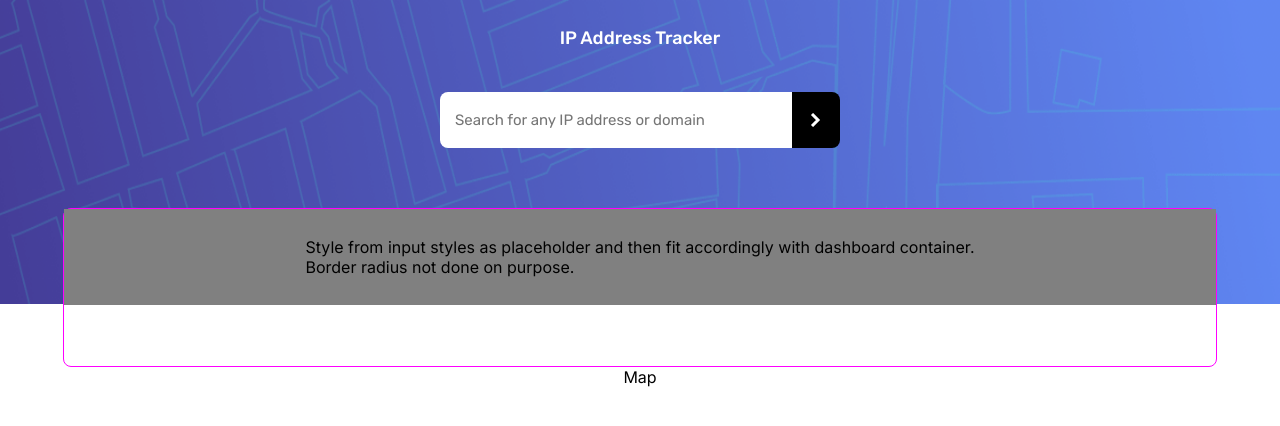
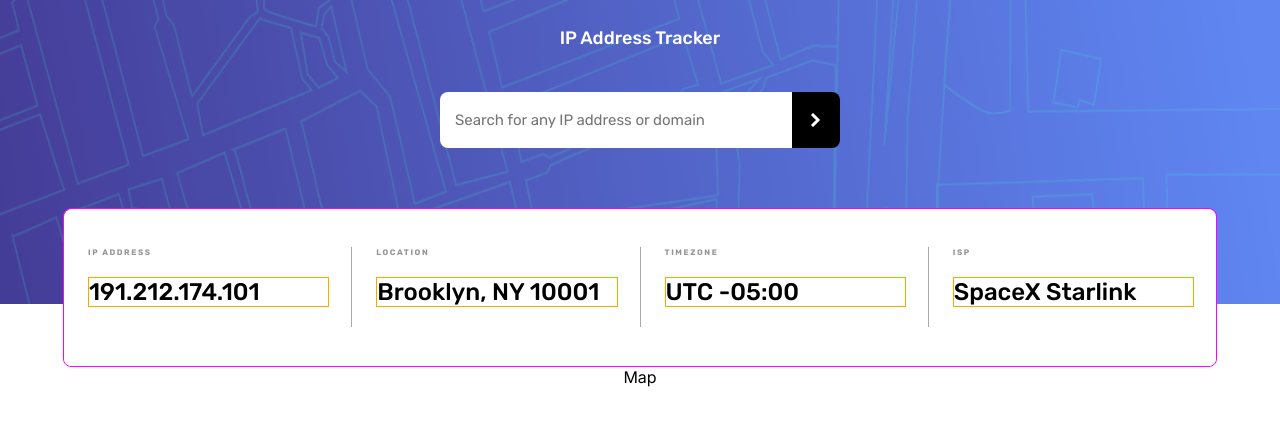
Before and after one commit to atorrez007/ip-gps-tracker, a Next.js app: page / in a window 1280 px wide. Shown: the top 426 px of the page. Built offline with nearby package versions, Linux system fonts and the light colour scheme; no server answers.

Commit message:
further dashboard styling

```diff
--- a/src/Styles/DashboardStyles.css
+++ b/src/Styles/DashboardStyles.css
@@ -2,9 +2,79 @@
   font-family: "Rubik";
   src: url("../assets/fonts/Rubik-VariableFont_wght.ttf");
 }
-.dashboard-container {
-  display: flex;
-  align-items: center;
-  height: 6em;
-  background-color: gray;
+@media (min-width: 250px) {
+  .dashboard-container {
+    display: flex;
+    flex-direction: column;
+    align-items: center;
+    justify-content: space-around;
+    background-color: white;
+    border-radius: 8px;
+  }
+}
+@media (min-width: 375px) {
+  .dashboard-container {
+    display: flex;
+    flex-direction: column;
+    align-items: center;
+    justify-content: space-around;
+    background-color: white;
+    border-radius: 8px;
+  }
+}
+@media (min-width: 960px) {
+  .dashboard-container {
+    display: flex;
+    flex-direction: row;
+    align-items: center;
+    background-color: white;
+    border-radius: 8px;
+  }
+}
+
+@media (min-width: 250px) {
+  .dashboard-item {
+    padding: 0.5em;
+    width: 15em;
+    height: 15em;
+  }
+}
+@media (min-width: 375px) {
+  .dashboard-item {
+    padding: 0.5em;
+    width: 15em;
+    height: 15em;
+  }
+}
+@media (min-width: 960px) {
+  .dashboard-item {
+    padding: 1.5em;
+    display: flex;
+    justify-content: flex-start;
+    align-items: flex-start;
+    flex-direction: column;
+    width: 15em;
+    height: auto;
+  }
+  .dashboard-item span {
+    font-family: "Rubik";
+    font-family: "Rubik";
+    font-weight: 700;
+    font-size: 8px;
+    letter-spacing: 0.2em;
+    color: hsl(0, 0%, 59%);
+  }
+  .dashboard-item h2 {
+    font-family: "Rubik";
+    font-weight: 500;
+    border: 1px solid orange;
+    width: 100%;
+  }
+}
+
+hr {
+  width: 1px;
+  background-color: darkgray;
+  border: none;
+  height: 5em;
 }/*# sourceMappingURL=DashboardStyles.css.map */
--- a/src/Styles/DashboardStyles.scss
+++ b/src/Styles/DashboardStyles.scss
@@ -2,8 +2,76 @@
 @import "../Breakpoints/Breakpoints.scss";
 
 .dashboard-container {
-  display: flex;
-  align-items: center;
-  height: 6em;
-  background-color: gray;
+  @include xs {
+    display: flex;
+    flex-direction: column;
+    align-items: center;
+    justify-content: space-around;
+    background-color: white;
+    border-radius: 8px;
+  }
+
+  @include mobile {
+    display: flex;
+    flex-direction: column;
+    align-items: center;
+    justify-content: space-around;
+    background-color: white;
+    border-radius: 8px;
+  }
+
+  @include desktop {
+    display: flex;
+    flex-direction: row;
+    align-items: center;
+    background-color: white;
+    border-radius: 8px;
+  }
 }
+
+.dashboard-item {
+  @include xs {
+    padding: 0.5em;
+    width: 15em;
+    height: 15em;
+    // border: 1px red solid;
+  }
+  @include mobile {
+    padding: 0.5em;
+    width: 15em;
+    height: 15em;
+
+    // border: 1px red solid;
+  }
+  @include desktop {
+    padding: 1.5em;
+    display: flex;
+    justify-content: flex-start;
+    align-items: flex-start;
+    flex-direction: column;
+    width: 15em;
+    height: auto;
+    // border: 1px red solid;
+
+    span {
+      font-family: $mediumFont;
+      @include mediumFont700;
+      font-size: 8px;
+      letter-spacing: 0.2em;
+      color: $darkGray;
+    }
+
+    h2 {
+      @include mediumFont500;
+      border: 1px solid orange;
+      width: 100%;
+    }
+  }
+}
+
+hr {
+  width: 1px;
+  background-color: darkgray;
+  border: none;
+  height: 5em;
+}
--- a/src/components/Container.tsx
+++ b/src/components/Container.tsx
@@ -2,7 +2,6 @@
 import { useEffect } from "react";
 import "../Styles/ContainerStyles.css";
 import ImageComponent from "./ImageComponent";
-import Input from "./Input";
 
 const Container = () => {
   useEffect(() => {
--- a/src/components/Dashboard.tsx
+++ b/src/components/Dashboard.tsx
@@ -2,8 +2,31 @@ import "../Styles/DashboardStyles.css";
 const Dashboard = () => {
   return (
     <div className="dashboard-container">
-      Style from input styles as placeholder and then fit accordingly with
-      dashboard container. <br /> Border radius not done on purpose.
+      <div className="dashboard-item">
+        <span>IP ADDRESS</span>
+        <h2>191.212.174.101</h2>
+      </div>
+      <span>
+        <hr />
+      </span>
+      <div className="dashboard-item">
+        <span>LOCATION</span>
+        <h2>Brooklyn, NY 10001</h2>
+      </div>
+      <span>
+        <hr />
+      </span>
+      <div className="dashboard-item">
+        <span>TIMEZONE</span>
+        <h2>UTC -05:00</h2>
+      </div>
+      <span>
+        <hr />
+      </span>
+      <div className="dashboard-item">
+        <span>ISP</span>
+        <h2>SpaceX Starlink</h2>
+      </div>
     </div>
   );
 };
--- a/src/components/Input.tsx
+++ b/src/components/Input.tsx
@@ -2,7 +2,7 @@
 import Image from "next/image";
 import "../Styles/InputStyles.css";
 import iconArrow from "../assets/images/icon-arrow.svg";
-import { FormEvent, useEffect, useState } from "react";
+import { FormEvent, useState } from "react";
 import { GeolocationResponse } from "@/Types/types";
 import Dashboard from "./Dashboard";
 
@@ -55,8 +55,8 @@ const Input = () => {
         <div className="input-container">
           <form className="form-wrapper" onSubmit={handleFormSubmit}>
             <input
+              name="ipAddressInput"
               type="text"
-              name="ipAddress"
               placeholder="Search for any IP address or domain"
               onChange={handleInputChange}
             />
```
Also changed, not shown: 1 other file (tests, documents, lock files or other folders).
